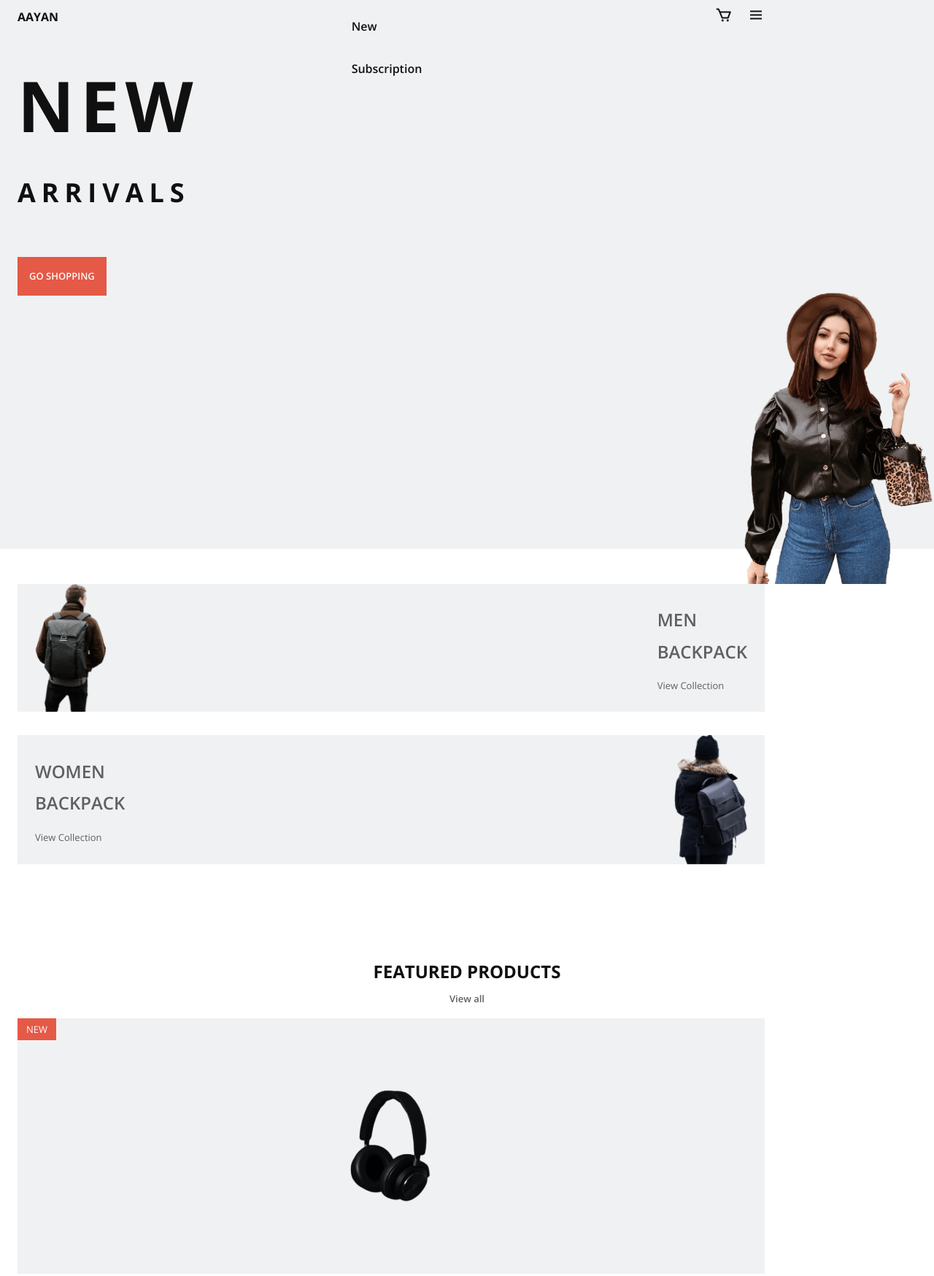
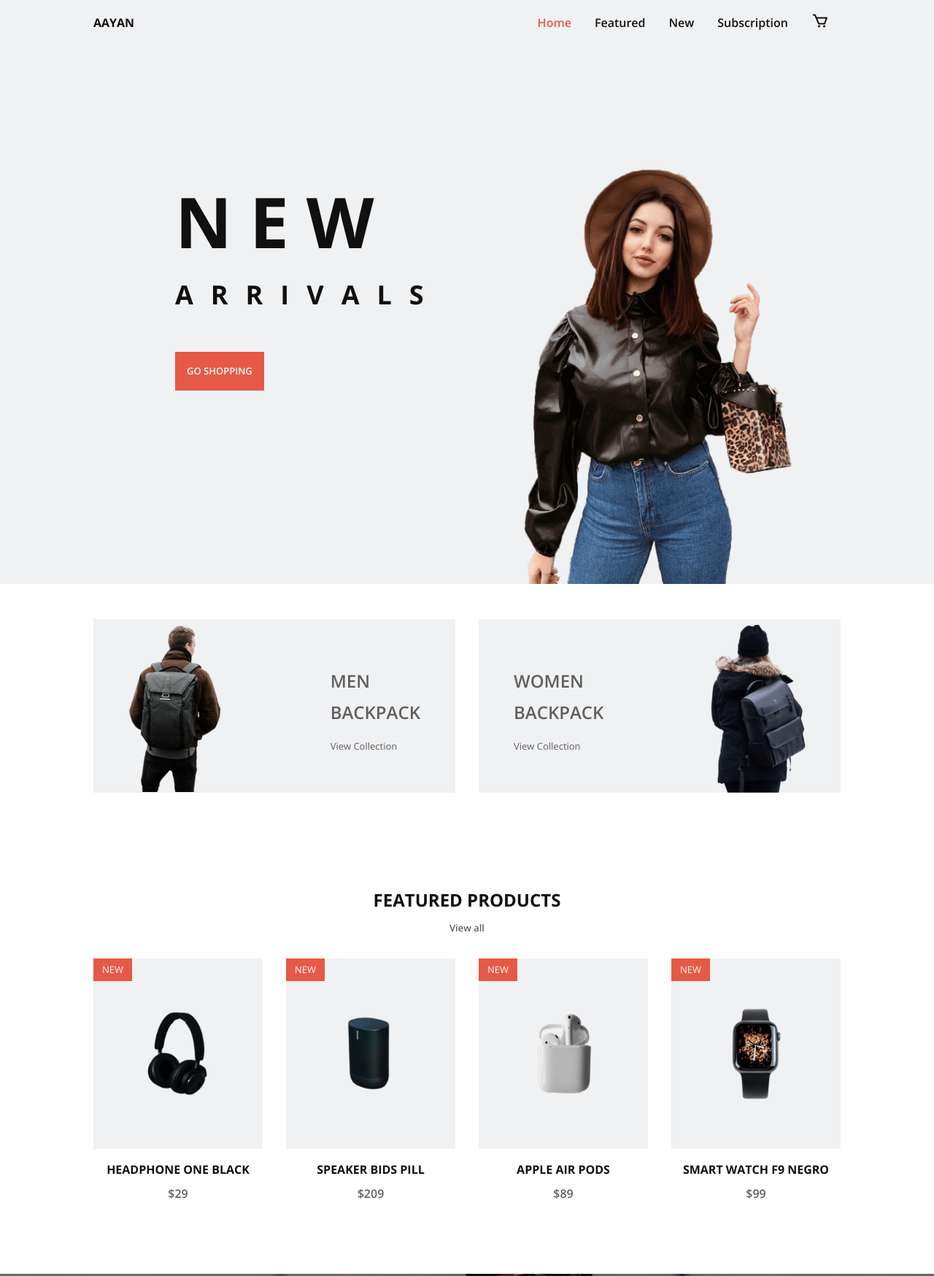
Before and after one commit to munirmahmud/aayan, a plain HTML site: page index.html in a window 1280 px wide. Shown: the top 1748 px of the page at 73% size. Drawn offline with nearby package versions, Linux system fonts and the light colour scheme.

Commit message:
Media queries added for whole template

```diff
--- a/assets/css/style.css
+++ b/assets/css/style.css
@@ -434,8 +434,98 @@ img {
 
 .footer__copy {
     border-top: 1px solid var(--dark-color-light);
-    padding-top: 3rem;
+    padding: 3rem 0;
     text-align: center;
     color: var(--dark-color-light);
     font-size: var(--small-font-size);
 }
+
+
+/* MEDIA QUERIES */
+@media screen and (min-width: 768px) {
+    .section-all {
+        margin-bottom: var(--mb-4);
+    }
+
+    .nav {
+        height: calc(var(--header-height) + 1rem);
+        justify-content: initial;
+    }
+    .nav__menu {
+        margin-left: auto;
+    }
+    .nav__list {
+        display: flex;
+    }
+    .nav__item {
+        margin-left: var(--mb-4);
+        margin-bottom: 0;
+    }
+    .nav__toggle {
+        display: none;
+    }
+
+    .home__container {
+        height: 100vh;
+    }
+    .home__data {
+        padding: 0;
+        height: max-content;
+        align-self: center;
+    }
+    .home__title {
+        line-height: .8;
+        letter-spacing: 1.5rem;
+    }
+    .home__img {
+        width: 370px;
+    }
+
+    .collection__container {
+        grid-template-columns: repeat(2, 1fr);
+        grid-template-rows: 1fr;
+    }
+    .collection__box {
+        padding: .5rem 3rem 0;
+    }
+    .collection__img {
+        width: 130px;
+    }
+
+    .featured__container,
+    .sponsors__container,
+    .footer__container {
+        grid-template-columns: repeat(4, 1fr);
+    }
+
+    .offer__data {
+        padding: 5rem 0;
+    }
+
+    .new__container {
+        grid-template-columns: repeat(3, 1fr);
+    }
+
+    .newsletter__form {
+        width: 400px;
+        margin: 0 auto;
+    }
+
+    .footer__container {
+        padding: 2rem 0;
+    }
+}
+
+@media screen and (min-width: 1024px) {
+    .bd-grid {
+        margin-left: auto;
+        margin-right: auto;
+    }
+
+    .home__data {
+        padding-left: 7rem;
+    }
+    .home__img {
+        right: 15%;
+    }
+}
--- a/index.html
+++ b/index.html
@@ -255,7 +255,7 @@
 
                 <div class="footer__box">
                     <h3 class="footer__title">FOLLOW</h3>
-                    <ul>
+                    <ul class="nav__list">
                         <li><a href="#" class="footer__social"><i class='bx bxl-facebook-square'></i></a></li>
                         <li><a href="#" class="footer__social"><i class='bx bxl-instagram-alt'></i></a></li>
                         <li><a href="#" class="footer__social"><i class='bx bxl-instagram'></i></a></li>
```
